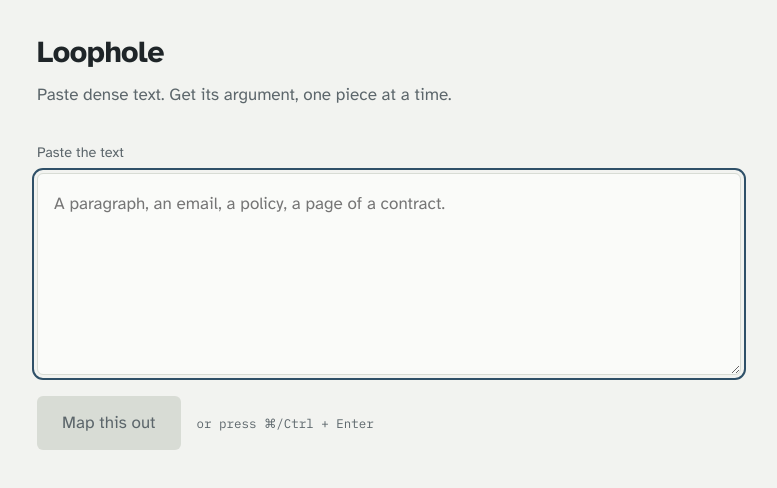
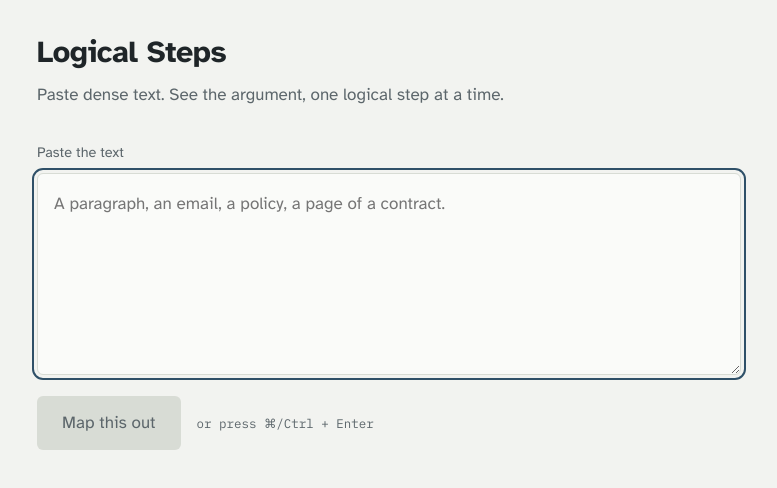
Before and after one commit to amy2213/logical-steps-dashboard, a React (Vite) app: page / in a window 1280 px wide. Shown: the top 488 px of the page, without its empty margins (251-1028 px from the left). Built offline with nearby package versions, Linux system fonts and the light colour scheme.

Commit message:
Update product branding to Logical Steps

```diff
--- a/src/components/Dashboard.jsx
+++ b/src/components/Dashboard.jsx
@@ -23,8 +23,8 @@ export default function Dashboard({ state, status, isWorking, onSubmit, onCancel
   return (
     <div className="shell">
       <header className="masthead">
-        <h1 className="masthead__title">Loophole</h1>
-        <p className="masthead__sub">Paste dense text. Get its argument, one piece at a time.</p>
+        <h1 className="masthead__title">Logical Steps</h1>
+        <p className="masthead__sub">Paste dense text. See the argument, one logical step at a time.</p>
       </header>
 
       <main className="stack">
```
